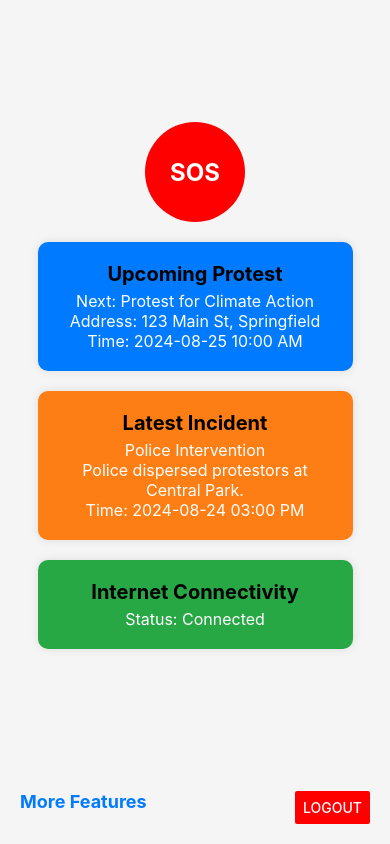
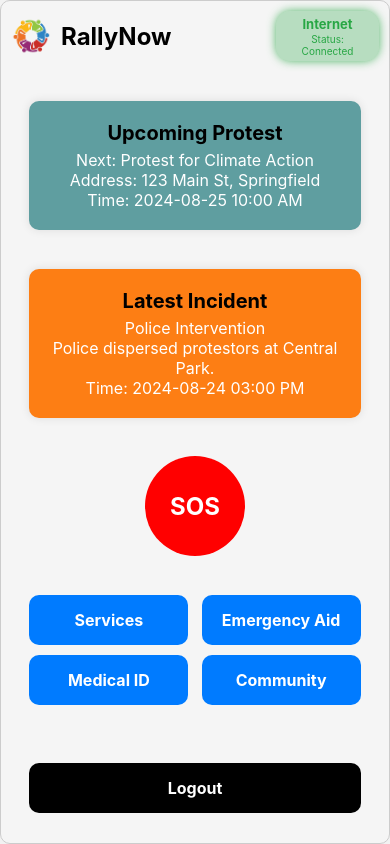
Before and after one commit to mmc03-ucb/rallynow, a React Native app: screen /LandingPage in a window 390 px wide. Built offline with nearby package versions, Linux system fonts and the light colour scheme.

Commit message:
updated landing page to include more features, updated UI, and added logo

```diff
--- a/screens/LandingPage.js
+++ b/screens/LandingPage.js
@@ -1,20 +1,19 @@
 import React, { useState, useEffect } from 'react';
-import { View, Text, StyleSheet, Button, Alert, TouchableOpacity } from 'react-native';
+import { View, Text, StyleSheet, Button, Alert, TouchableOpacity, Image, SafeAreaView } from 'react-native';
 import { getAuth, signOut } from 'firebase/auth';
 import { useNavigation } from '@react-navigation/native';
-import { getFirestore, collection, addDoc, query, where, getDocs } from 'firebase/firestore';
+import { getFirestore } from 'firebase/firestore';
 
 const LandingPage = () => {
   const [upcomingProtest, setUpcomingProtest] = useState(null);
   const [latestIncident, setLatestIncident] = useState(null);
-  const [internetStatus, setInternetStatus] = useState('Connected'); // Default to connected
+  const [internetStatus, setInternetStatus] = useState('Connected');
   const auth = getAuth();
   const db = getFirestore();
   const navigation = useNavigation();
 
   useEffect(() => {
-    // Fetch data for upcoming protests, incidents, and internet status
-    // Replace these with actual database queries
+    // Simulate fetching data
     setUpcomingProtest({
       title: 'Protest for Climate Action',
       address: '123 Main St, Springfield',
@@ -25,15 +24,14 @@ const LandingPage = () => {
       description: 'Police dispersed protestors at Central Park.',
       time: '2024-08-24 03:00 PM',
     });
-    // Simulate checking internet status
     setInternetStatus('Connected');
   }, []);
 
   const handleLogout = async () => {
     try {
-      await signOut(auth); // Sign out the user
+      await signOut(auth);
       console.log('User signed out');
-      navigation.navigate('SignIn'); // Redirect to SignIn page
+      navigation.navigate('SignIn');
     } catch (error) {
       console.error('Error signing out: ', error);
     }
@@ -49,17 +47,32 @@ const LandingPage = () => {
 
   const handleSOS = () => {
     Alert.alert('SOS', 'Emergency services have been contacted.');
-    // Add more functionality as needed
   };
 
   return (
+    <SafeAreaView style={styles.safeArea}>
       <View style={styles.container}>
+        {/* Logo and Internet Connectivity */}
+        <View style={styles.header}>
+          <View style={styles.logoContainer}>
+            <Image source={require('../assets/logo.png')} style={styles.logo} />
+            <Text style={styles.headerText}>RallyNow</Text>
+          </View>
+          <TouchableOpacity
+            style={[
+              styles.internetCard,
+              { backgroundColor: 'rgba(40, 167, 69, 0.3)' }, // Slightly less transparent green background
+            ]}
+            onPress={() => handleViewMore('internet connectivity')}
+          >
+            <Text style={styles.internetCardTitle}>Internet</Text>
+            <Text style={styles.internetCardContent}>Status: {internetStatus}</Text>
+          </TouchableOpacity>
+        </View>
+
         <View style={styles.centerContent}>
-        <TouchableOpacity style={styles.sosButton} onPress={handleSOS}>
-          <Text style={styles.sosButtonText}>SOS</Text>
-        </TouchableOpacity>
-
-        <TouchableOpacity style={[styles.card, { backgroundColor: '#007bff' }]} onPress={() => handleViewMore('protests')}>
+          {/* Upcoming Protest Card */}
+          <TouchableOpacity style={[styles.card, { backgroundColor: '#5F9EA0' }]} onPress={() => handleViewMore('protests')}>
             <Text style={styles.cardTitle}>Upcoming Protest</Text>
             {upcomingProtest ? (
               <>
@@ -72,6 +85,7 @@ const LandingPage = () => {
             )}
           </TouchableOpacity>
 
+          {/* Latest Incident Card */}
           <TouchableOpacity style={[styles.card, { backgroundColor: '#fd7e14' }]} onPress={() => handleViewMore('incidents')}>
             <Text style={styles.cardTitle}>Latest Incident</Text>
             {latestIncident ? (
@@ -85,56 +99,103 @@ const LandingPage = () => {
             )}
           </TouchableOpacity>
 
-        <TouchableOpacity
-          style={[
-            styles.card,
-            { backgroundColor: internetStatus === 'Connected' ? '#28a745' : '#dc3545' },
-          ]}
-          onPress={() => handleViewMore('internet connectivity')}
-        >
-          <Text style={styles.cardTitle}>Internet Connectivity</Text>
-          <Text style={styles.cardContent}>Status: {internetStatus}</Text>
+          {/* SOS Button */}
+          <TouchableOpacity style={styles.sosButton} onPress={handleSOS}>
+            <Text style={styles.sosButtonText}>SOS</Text>
+          </TouchableOpacity>
+
+          {/* Grid of Buttons */}
+          <View style={styles.buttonGrid}>
+            <TouchableOpacity style={styles.gridButton} onPress={() => Alert.alert('Emergency Services', 'Accessing Emergency Services...')}>
+              <Text style={styles.gridButtonText}>Services</Text>
+            </TouchableOpacity>
+            <TouchableOpacity style={styles.gridButton} onPress={() => Alert.alert('Emergency Aid', 'Accessing Emergency Aid...')}>
+              <Text style={styles.gridButtonText}>Emergency Aid</Text>
+            </TouchableOpacity>
+            <TouchableOpacity style={styles.gridButton} onPress={() => Alert.alert('Medical ID', 'Accessing Medical ID...')}>
+              <Text style={styles.gridButtonText}>Medical ID</Text>
+            </TouchableOpacity>
+            <TouchableOpacity style={styles.gridButton} onPress={() => Alert.alert('Community', 'Accessing Community...')}>
+              <Text style={styles.gridButtonText}>Community</Text>
             </TouchableOpacity>
           </View>
 
-      <View style={styles.buttonContainer}>
-        <TouchableOpacity onPress={() => Alert.alert('More Features', 'Here you can access more features later.')}>
-          <Text style={styles.moreFeaturesText}>More Features</Text>
+          {/* Logout Button */}
+          <TouchableOpacity style={styles.logoutButton} onPress={handleLogout}>
+            <Text style={styles.logoutButtonText}>Logout</Text>
           </TouchableOpacity>
-        <Button title="Logout" color="red" onPress={handleLogout} />
         </View>
       </View>
+    </SafeAreaView>
   );
 };
 
 const styles = StyleSheet.create({
+  safeArea: {
+    flex: 1,
+    padding: 10,
+    borderWidth: 1, // Add a border
+    borderColor: '#ccc', // Border color
+    borderRadius: 10, // Rounded corners for the border
+    backgroundColor: '#f5f5f5',
+  },
   container: {
     flex: 1,
-    padding: 20,
-    backgroundColor: '#f5f5f5',
-    justifyContent: 'space-between', // Space between the content and the buttons at the bottom
+    padding: 10, // Add padding inside the border
+    justifyContent: 'space-between',
+  },
+  header: {
+    flexDirection: 'row',
+    justifyContent: 'space-between',
+    alignItems: 'center',
+    marginBottom: 20,
+  },
+  logoContainer: {
+    flexDirection: 'row',
+    alignItems: 'center',
+  },
+  logo: {
+    width: 40,
+    height: 40,
+    marginRight: 10,
+  },
+  headerText: {
+    fontSize: 24,
+    fontWeight: 'bold',
+  },
+  internetCard: {
+    width: 103,
+    height: 50,
+    borderRadius: 15,
+    padding: 10,
+    shadowColor: '#28a745',
+    shadowOpacity: 0.8,
+    shadowRadius: 10,
+    elevation: 15,
+    justifyContent: 'center',
+    alignItems: 'center',
+  },
+  internetCardTitle: {
+    fontSize: 13,
+    fontWeight: 'bold',
+    color: '#28a745',
+    textAlign: 'center',
+    marginBottom: 1,
+  },
+  internetCardContent: {
+    fontSize: 10,
+    color: '#28a745',
+    textAlign: 'center',
   },
   centerContent: {
     flex: 1,
-    justifyContent: 'center', // Center content vertically
-    alignItems: 'center', // Center content horizontally
-  },
-  sosButton: {
-    width: 100, // Size of the SOS button
-    height: 100,
-    borderRadius: 50,
-    backgroundColor: 'red',
-    justifyContent: 'center',
+    justifyContent: 'space-between',
     alignItems: 'center',
+    marginTop: 20,
     marginBottom: 20,
   },
-  sosButtonText: {
-    color: '#fff',
-    fontSize: 24, // Font size for the SOS button text
-    fontWeight: 'bold',
-  },
   card: {
-    width: '90%', // Width of the cards
+    width: '90%',
     borderRadius: 10,
     padding: 20,
     marginBottom: 20,
@@ -155,16 +216,54 @@ const styles = StyleSheet.create({
     color: '#fff',
     textAlign: 'center',
   },
-  buttonContainer: {
+  sosButton: {
+    width: 100,
+    height: 100,
+    borderRadius: 50,
+    backgroundColor: 'red',
+    justifyContent: 'center',
+    alignItems: 'center',
+    marginBottom: 20,
+  },
+  sosButtonText: {
+    color: '#fff',
+    fontSize: 24,
+    fontWeight: 'bold',
+  },
+  buttonGrid: {
+    width: '90%',
     flexDirection: 'row',
+    flexWrap: 'wrap',
     justifyContent: 'space-between',
-    marginTop: 20,
-    width: '100%',
+    marginBottom: 20,
   },
-  moreFeaturesText: {
-    fontSize: 18,
-    color: '#007bff',
+  gridButton: {
+    width: '48%',
+    backgroundColor: '#007bff',
+    padding: 15,
+    borderRadius: 10,
+    marginBottom: 10,
+    alignItems: 'center',
+  },
+  gridButtonText: {
+    color: '#fff',
+    fontSize: 16,
     fontWeight: 'bold',
+    textAlign: 'center',
+  },
+  logoutButton: {
+    width: '90%',
+    backgroundColor: 'black',
+    padding: 15,
+    borderRadius: 10,
+    alignItems: 'center',
+    marginTop: 10,
+  },
+  logoutButtonText: {
+    color: '#fff',
+    fontSize: 16,
+    fontWeight: 'bold',
+    textAlign: 'center',
   },
 });
 
```
Also changed, not shown: assets/logo.png (added). Lines whose indentation alone changed are shown as unchanged.
